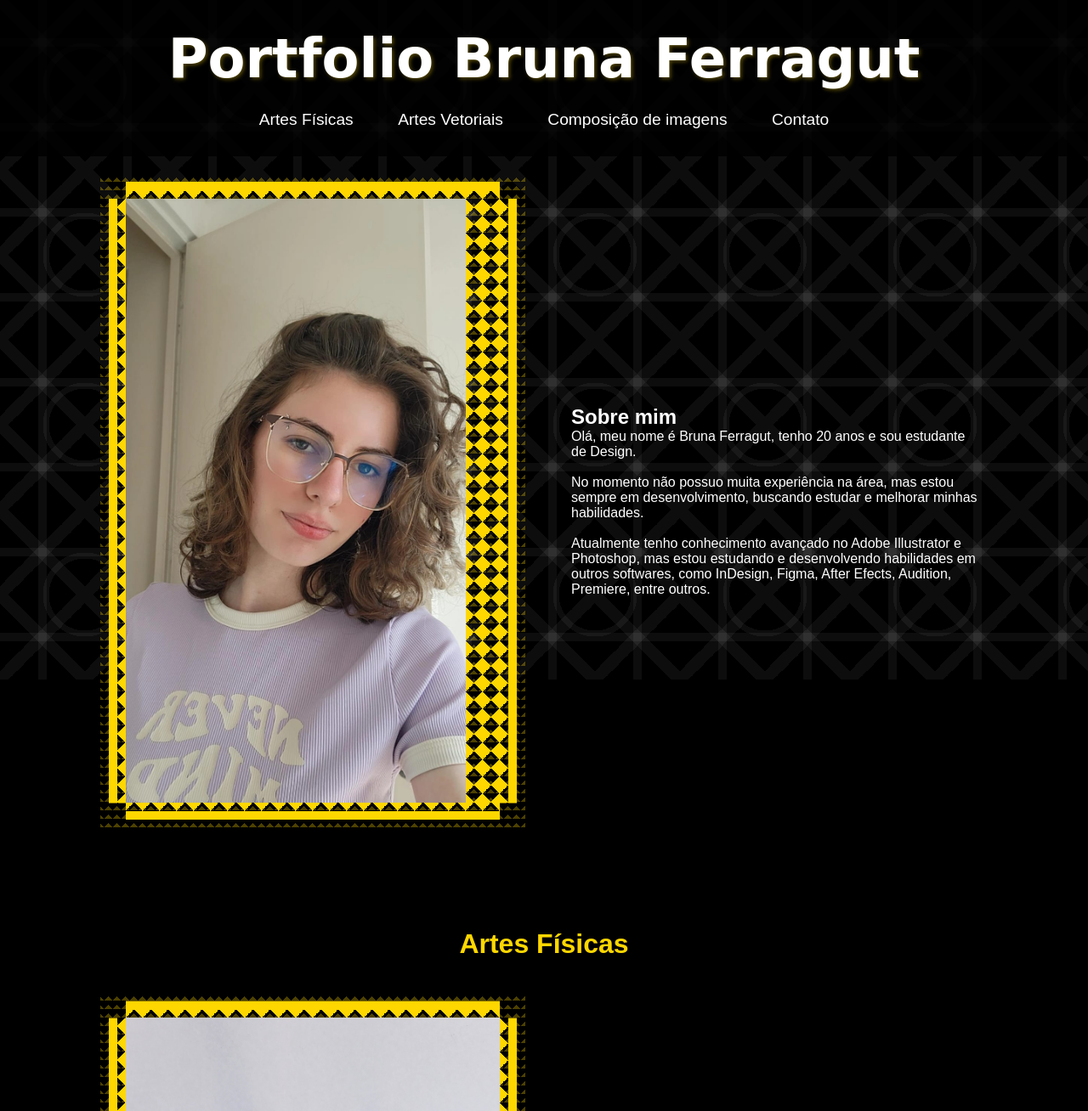
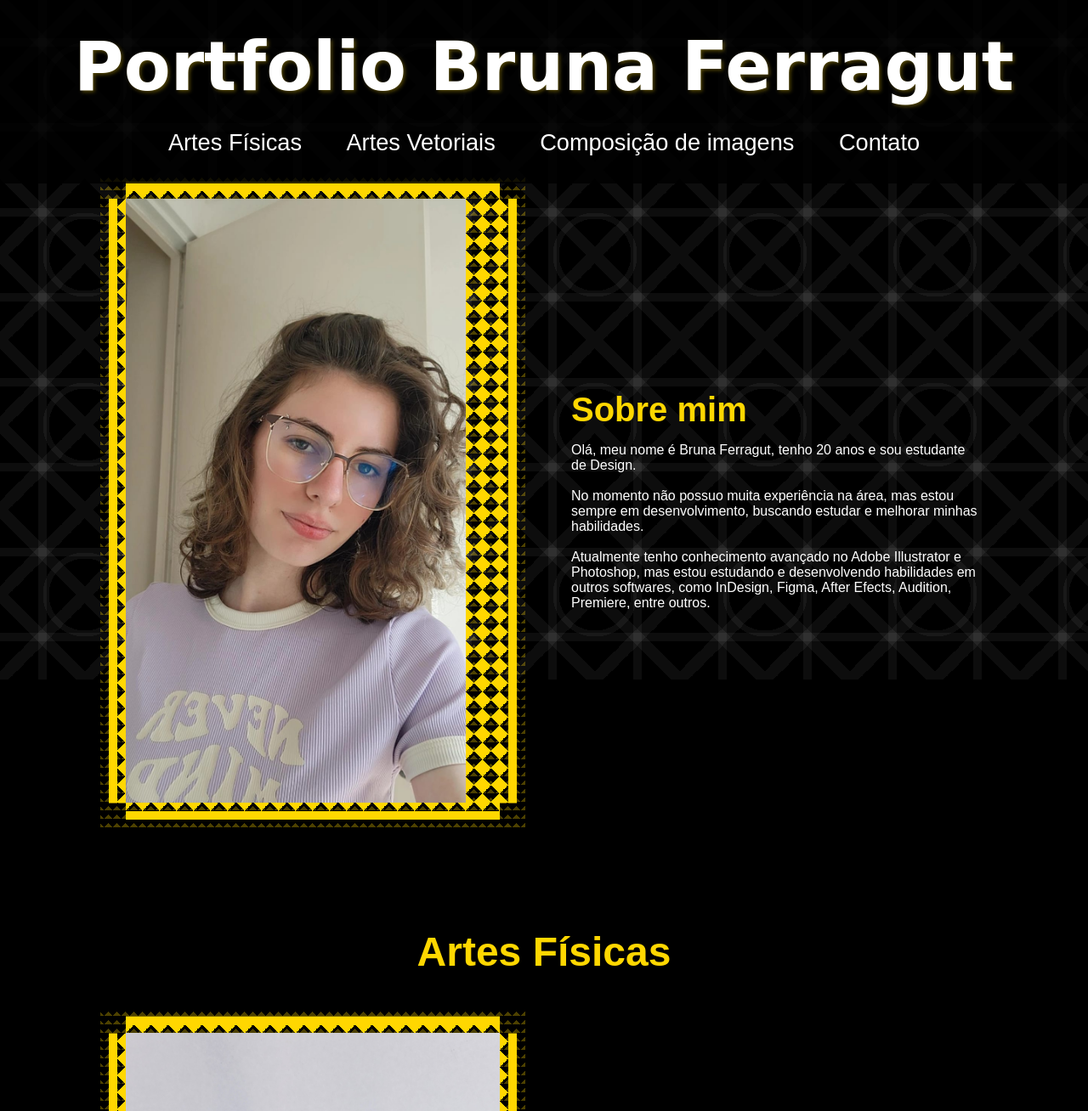
Before and after one commit to Brubs16/Portfolio_Bruna, a plain HTML site: page index.html in a window 1280 px wide. Shown: the top 1308 px of the page at 85% size. Drawn offline with Linux system fonts and the light colour scheme; a web font is replaced by a local one.

Commit message:
Update index.html
fontes teste

```diff
--- a/index.html
+++ b/index.html
@@ -50,8 +50,8 @@
 
         h1 {
             font-family: 'Luxurious Script', cursive;
-            font-size: 4rem;
-            margin-bottom: 1.5rem;
+            font-size: 5rem;
+            margin-bottom: 1.7rem;
             color: white;
             text-shadow: 2px 2px 4px rgba(255, 215, 0, 0.3);
         }
@@ -60,7 +60,7 @@
             color: white;
             text-decoration: none;
             margin: 0 1.5rem;
-            font-size: 1.2rem;
+            font-size: 1.7rem;
             transition: color 0.3s;
         }
 
@@ -121,6 +121,12 @@
             gap: 4rem;
         }
 
+         .sobre-texto h2 {
+            font-size: 2.5rem; /* Aumentado */
+            color: #FFD700;
+            margin-bottom: 1rem;
+        }
+
         .foto-container {
             flex: 1;
         }
@@ -154,7 +160,7 @@
             text-align: center;
             color: #FFD700;
             margin-bottom: 3rem;
-            font-size: 2rem;
+            font-size: 3rem;
         }
 
         .projeto {
@@ -188,11 +194,13 @@
         }
 
         footer h2 {
+            font-size: 2rem; /* Aumentado */
             color: #FFD700;
             margin-bottom: 1rem;
         }
 
         footer p {
+            font-size: 1.4rem; /* Aumentado */
             margin: 0.5rem 0;
         }
     </style>
```
